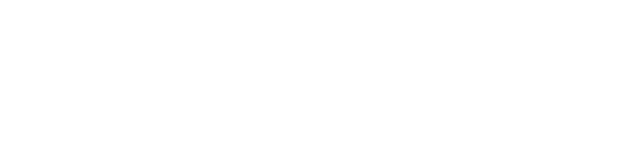
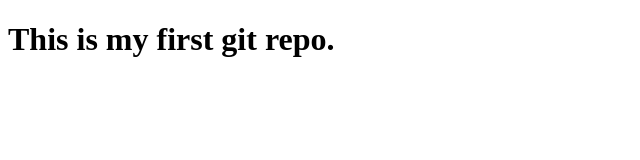
Before and after one commit to RAKIB-HASAN-RAFAT/my-first-repo, a plain HTML site: page index.html in a window 1280 px wide. Shown: the whole page, without its empty margins (0-640 px from the left). Drawn offline with Linux system fonts and the light colour scheme.

Commit message:
second commit second time

```diff
--- a/index.html
+++ b/index.html
@@ -7,6 +7,6 @@
     <title>My First Git Repo</title>
 </head>
 <body>
-
+    <h1>This is my first git repo.</h1>
 </body>
 </html>
```
